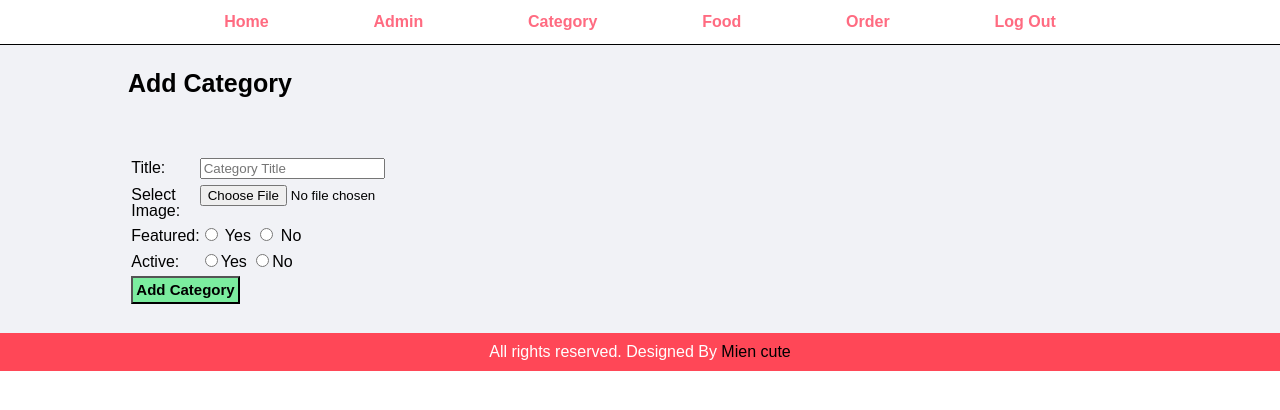
After one commit to duongmien/food-order-project, a PHP site: page /food-order-project/admin/add-category.php in a window 1280 px wide. The commit adds this page. Shown: the top 410 px of the page. Run offline with PHP 8.4, Linux system fonts and the light colour scheme.

Commit message:
add category done

```diff
--- /dev/null
+++ b/admin/add-category.php
@@ -0,0 +1,109 @@
+<?php include('./partials/menu.php') ?>
+<div class="main-content">
+  <div class="wrapper">
+    <h1>Add Category</h1>
+    <br><br><br>
+    <?php
+    if (isset($_SESSION['upload'])) {
+      echo $_SESSION['upload'];
+      unset($_SESSION['upload']);
+    }
+    ?>
+    <!-- Add category Form -->
+    <form action="" method="POST" enctype="multipart/form-data">
+      <table class="tbl-30">
+        <tr>
+          <td>Title:</td>
+          <td>
+            <input type="text" name="title" placeholder="Category Title">
+          </td>
+        </tr>
+        <tr>
+          <td>Select Image: </td>
+          <td>
+            <input type="file" name="image">
+          </td>
+        </tr>
+        <tr>
+          <td>Featured: </td>
+          <td>
+            <input type="radio" name="featured" value="Yes"> Yes
+            <input type="radio" name="featured" value="No"> No
+          </td>
+        </tr>
+        <tr>
+          <td>Active: </td>
+          <td>
+            <input type="radio" name="active" value="Yes">Yes
+            <input type="radio" name="active" value="No">No
+          </td>
+        </tr>
+        <tr>
+          <td colspan="2">
+            <input type="submit" name="submit" value="Add Category" class="btn-secondary">
+          </td>
+        </tr>
+      </table>
+    </form>
+    <!-- Form end -->
+    <?php
+    // Check if the submit button is Clicked or not
+    if (isset($_POST['submit'])) {
+      // 1.Get the Value from Form
+      $title = $_POST['title'];
+
+      // For radio input, we need to check whether the button is selected or not
+      if (isset($_POST['featured'])) {
+        //Get the value from Form
+        $featured = $_POST['featured'];
+      } else {
+        // Set Default value
+        $featured = "No";
+      }
+      if (isset($_POST['active'])) {
+        $active = $_POST['active'];
+      } else {
+        $active = "No";
+      }
+
+      // Check the uimage is select or no
+      if (isset($_FILES['image']['name'])) {
+        // Upload the Image
+        // To upload the image we need image name, source path and destination_path
+        $image_name = $_FILES['image']['name'];
+        $source_path = $_FILES['image']['tmp_name'];
+        $destination_path = "../images/category/" . $image_name;
+        // Upload image
+        $upload = move_uploaded_file($source_path, $destination_path);
+        // Check image upload or not
+        // If image is not upload then we will stop process and redirect error message
+        if ($upload == false) {
+          // Set message
+          $_SESSION['upload'] = " <div class='text-error'> Failed to Upload Image Category</div>";
+          // redirect error message
+          header('location:' . SITEURL . 'admin/add-category.php');
+          // Stop procces
+          die();
+        }
+      } else {
+        // Don't upload
+        $image_name = "";
+      }
+
+      // 2.Creat SQL insert
+      $sql = "INSERT INTO tbl_category SET title='$title' ,image_name='$image_name',featured='$featured ', active='$active' ";
+      // 3. Excute Querry and Save in Database
+      $res = mysqli_query($conn, $sql);
+      // 4. Check Querry
+      if ($res = true) {
+        $_SESSION['add'] = " <div class='text-succes'>Category Added Successfully! </div>";
+        header('location:' . SITEURL . 'admin/manage-category.php');
+      } else {
+        $_SESSION['add'] = " <div class='text-error'> Failed to Add Category</div>";
+        header('location:' . SITEURL . 'admin/manage-category.php');
+      }
+    }
+    ?>
+  </div>
+</div>
+<?php include('./partials/footer.php') ?>
```
Also changed, not shown: admin/manage-category.php (+24 -5 lines), images/category/cv.jpg (added), images/categorybackground_SC hackathon.png (added).
